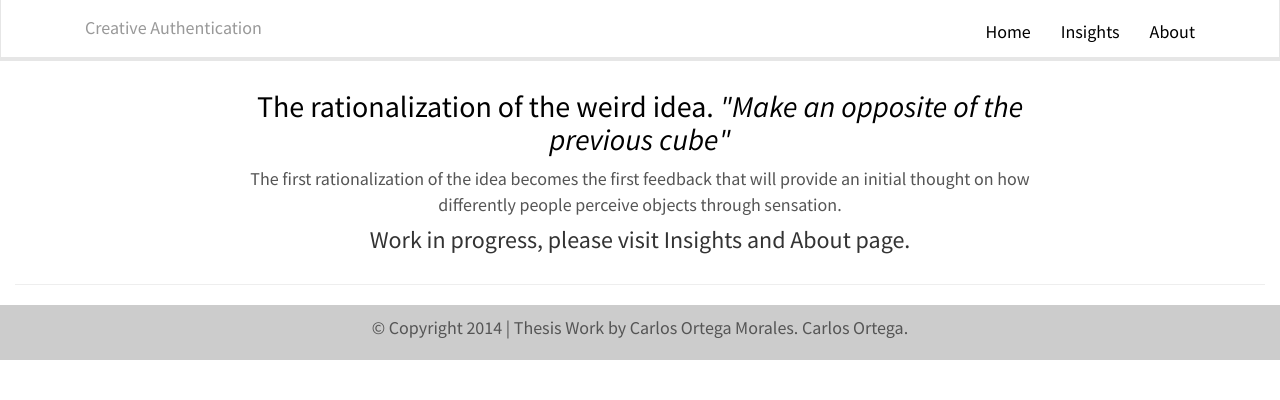
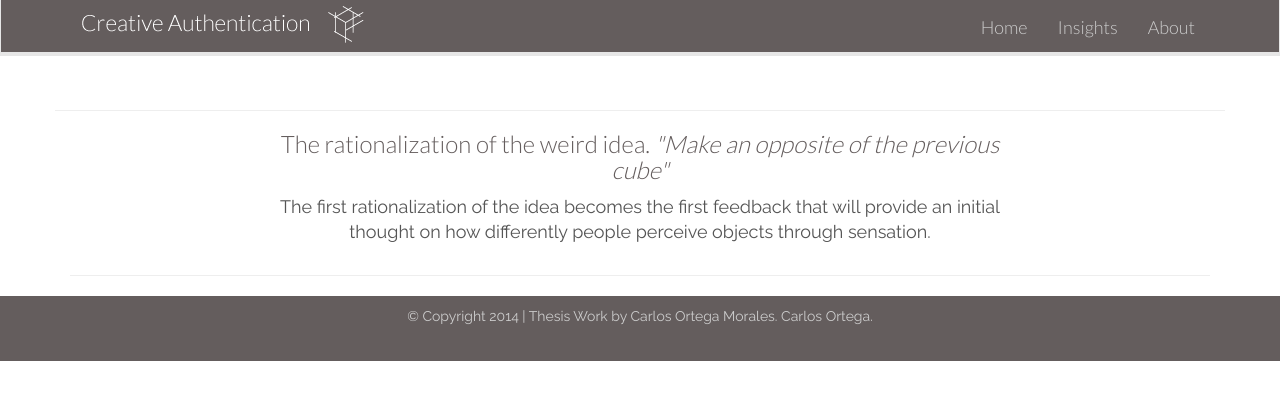
Before and after one commit to cortega8612/creative-process, a Jekyll site: the page built from _posts/insights/2014-05-28-sand.md, in a window 1280 px wide. Shown: the top 400 px of the page. Built offline with Jekyll 4.4.1, drawn with Linux system fonts in a browser that asks for light colours.

Commit message:
added fonts and color and layout for presentation

```diff
--- a/_layouts/default.html
+++ b/_layouts/default.html
@@ -33,9 +33,11 @@
             <span class="icon-bar"></span>
             <span class="icon-bar"></span>
           </button>
+          <a id='logo' href="/"><img src="/img/logo-ca.png" alt="Creative Authentication Logo"/></a>
         </div>
 
-        <p class="navbar-text">Creative Authentication</p>
+        <!--
+        <p class="navbar-text" id="logo">Creative Authentication</p>-->
         <div class="collapse navbar-collapse">
           <ul class="nav navbar-nav pull-right">
             <li><a href="/#/">Home</a></li>
@@ -46,7 +48,7 @@
       </div>
     </div>
 
-    <div class="container-fluid">
+    <div class="container">
       <div class='row'>
           {{content}}
       </div>
--- a/_posts/insights/2014-05-28-sand.md
+++ b/_posts/insights/2014-05-28-sand.md
@@ -3,14 +3,13 @@ layout: default
 categories:
 - insights
 title:
-back-image: <!--/img/2.1.JPG -->
+back-image: /img/2.1.JPG
 date: 2014-05-28
 
 ---
 
+<hr/>
 
-<h2 class="col-md-8 col-md-offset-2 vcenter">The rationalization of the weird idea. <em>"Make an opposite of the previous cube"</em></h2>
+<h3 class="col-md-8 col-md-offset-2 vcenter">The rationalization of the weird idea. <em>"Make an opposite of the previous cube"</em></h3>
 
 <p class="col-md-8 col-md-offset-2 vcenter"> The first rationalization of the idea becomes the first feedback that will provide an initial thought on how differently people perceive objects through sensation.</p>
-
-<h3 class="col-md-12 vcenter">Work in progress, please visit Insights and About page.</h3>
--- a/css/custom.css
+++ b/css/custom.css
@@ -14,20 +14,35 @@ body {
 
 a, a:hover {
 color: #00aaee;
+font-family: 'Lato', sans-serif;
+}
+
+p {
+  font-family: 'Raleway';
 }
 
 h1, h2, h3 { padding-top: 70px; margin-top: -70px;}
 
+h1 {
+  font-family: 'Lato', sans-serif;
+}
+
 h2 {
   color: #000;
+  font-family: 'Satisfy';
 }
 
-.navbar-header>.navbar-brand, .navbar-inverse .navbar-nav>li>a {color: #000;
-margin-top: 7px}
+h3 {
+  color: #645D5D;
+  font-family: 'Lato';
+}
 
-#logo img { margin: 5px 0 3px 0;}
+.navbar-header>.navbar-brand, .navbar-inverse .navbar-nav>li>a {color: #CCC;
+margin-top: 2px}
 
-.navbar-inverse {background-color: #FFFFFF;}
+#logo { margin: 5px 0 3px 0;}
+
+.navbar-inverse {background-color: #645D5D;}
 
 .vcenter {
     text-align: center;
@@ -45,8 +60,8 @@ text-indent:50px;
 .footer {
   position: static;
 	width: 100%;
-	background-color: #CCC;
-	height: 55px;
+	background-color: #645D5D;
+	height: 65px;
 	border-top: 2px #FFFFFF;
 
 
@@ -55,6 +70,8 @@ text-indent:50px;
 .footer p{
 	padding-top: 10px;
   text-align: center;
+  color: #CCC;
+  font-size: 14px;
 }
 
 
```
Also changed, not shown: _posts/insights/2014-05-29-mdf.md (+5 -1 lines), _posts/insights/2014-05-30-home.md (+3 -3 lines), insights/index.html (+5 -2 lines), css/bootstrap.min.css, img/logo-ca.png (added).
